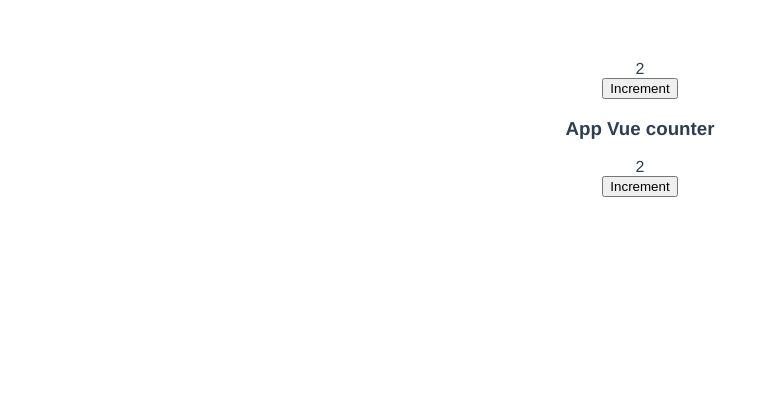
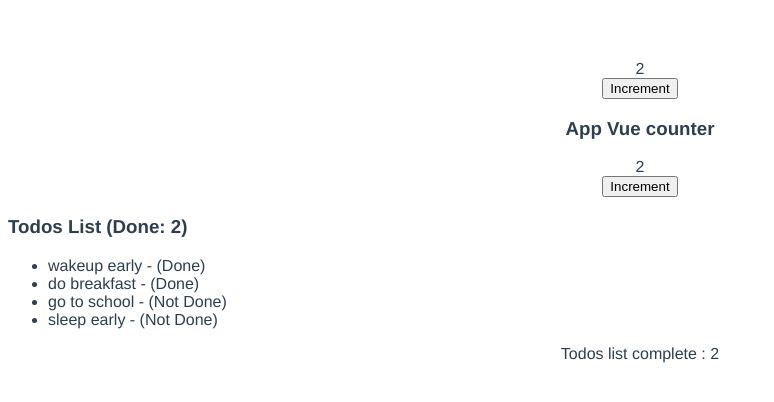
Before and after one commit to leelanarasimha/vue3-course, a Vue app in the folder vue-vuexcourse/: page / in a window 1280 px wide. Shown: the top 402 px of the page, without its empty margins (0-774 px from the left). Built offline with nearby package versions, Linux system fonts and the light colour scheme.

Commit message:
intoduction to getters

```diff
--- a/vue-vuexcourse/src/App.vue
+++ b/vue-vuexcourse/src/App.vue
@@ -9,20 +9,31 @@
         <div>
             <button @click.prevent="onIncrement()">Increment</button>
         </div>
+
+        <div>
+            <todos-list></todos-list>
+        </div>
+
+        <div>Todos list complete : {{ doneListCount }}</div>
     </div>
 </template>
 
 <script>
 import Counter from './components/Counter.vue';
+import TodosList from './components/TodosList.vue';
 export default {
     name: 'App',
     computed: {
         count() {
             return this.$store.state.count;
         },
+        doneListCount() {
+            return this.$store.getters.doneTodosListCount;
+        },
     },
     components: {
         Counter,
+        TodosList,
     },
     methods: {
         onIncrement() {
--- /dev/null
+++ b/vue-vuexcourse/src/components/TodosList.vue
@@ -0,0 +1,26 @@
+<template>
+    <div style="text-align: left">
+        <h3>Todos List (Done: {{ doneListCount }})</h3>
+        <ul>
+            <li v-for="todo in todosList" :key="todo.id">
+                {{ todo.text }} - ({{ todo.done ? 'Done' : 'Not Done' }})
+            </li>
+        </ul>
+    </div>
+</template>
+<script>
+export default {
+    data() {
+        return {};
+    },
+    computed: {
+        todosList() {
+            return this.$store.state.todos;
+        },
+        doneListCount() {
+            return this.$store.getters.doneTodosListCount;
+        },
+    },
+    methods: {},
+};
+</script>
--- a/vue-vuexcourse/src/main.js
+++ b/vue-vuexcourse/src/main.js
@@ -6,7 +6,18 @@
     state() {
         return {
             count: 2,
+            todos: [
+                { id: 1, text: 'wakeup early', done: true },
+                { id: 2, text: 'do breakfast', done: true },
+                { id: 3, text: 'go to school', done: false },
+                { id: 4, text: 'sleep early', done: false },
+            ],
         };
+    },
+    getters: {
+        doneTodosListCount(state) {
+            return state.todos.filter((todo) => todo.done).length;
+        },
     },
     mutations: {
         increment(state, payload) {
```
